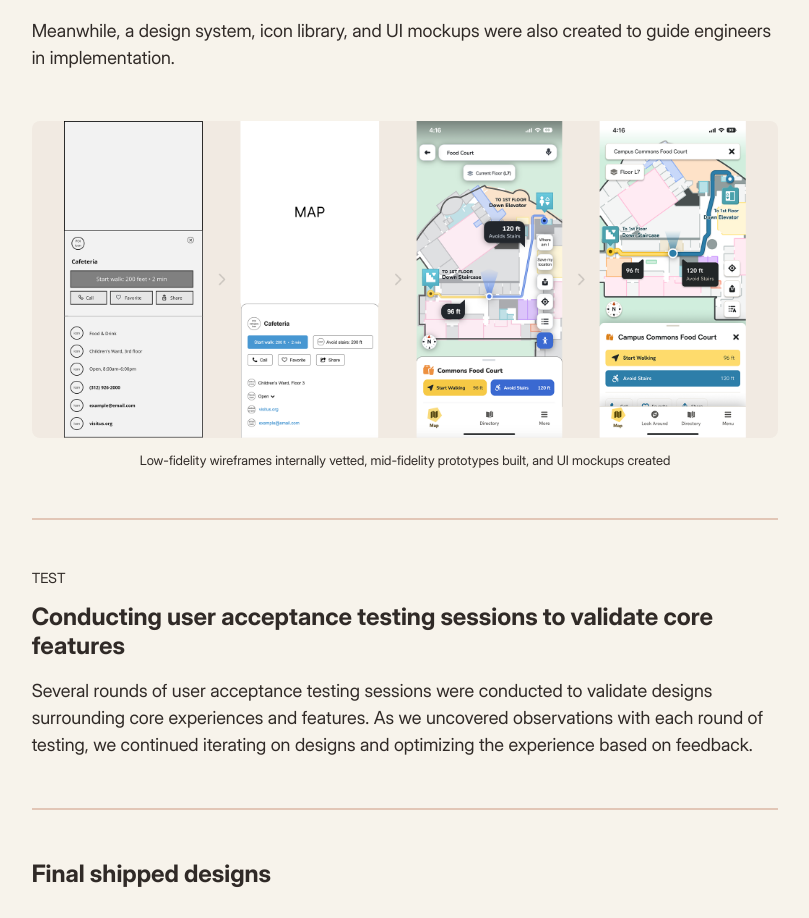
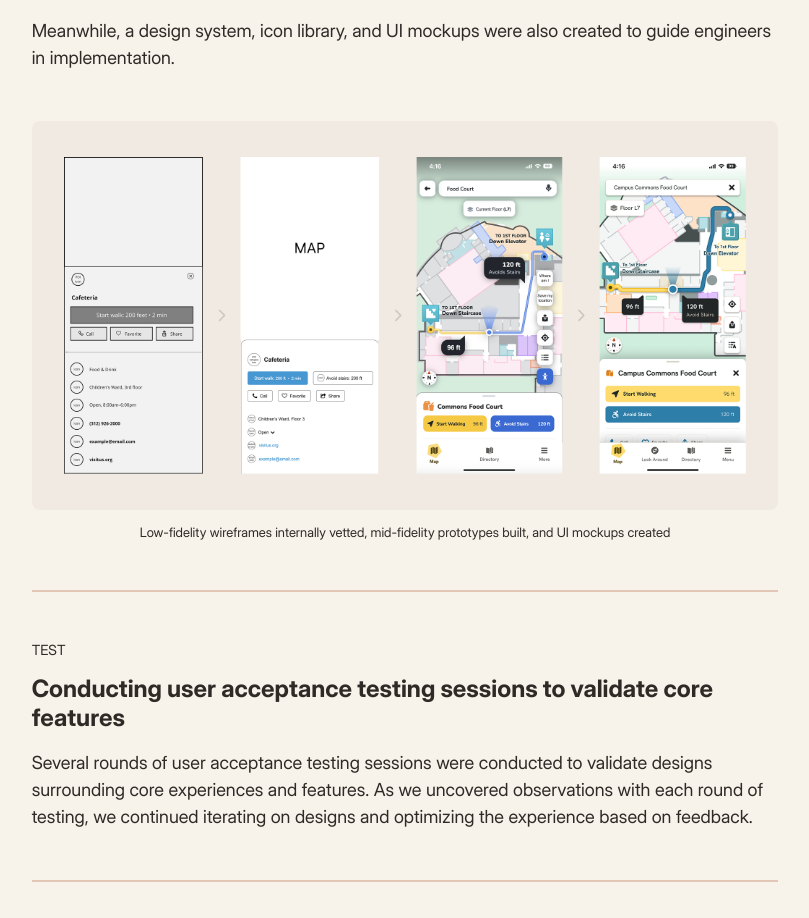
Before and after one commit to sjwtang/portfolio26, a Next.js app: page /goodmaps in a window 1280 px wide. Shown: the part 6004-6922 px from the top of the page, without its empty margins (235-1044 px from the left). Built offline with nearby package versions, Linux system fonts and the light colour scheme.

Commit message:
Updated padding on image to match other case study images.

```diff
--- a/src/app/globals.css
+++ b/src/app/globals.css
@@ -2101,7 +2101,7 @@ img {
 }
 
 .gm-frame-wireframes {
-  padding: 0 32px !important;
+  padding: 36px 32px !important;
 }
 
 .gm-frame-olympics {
```
